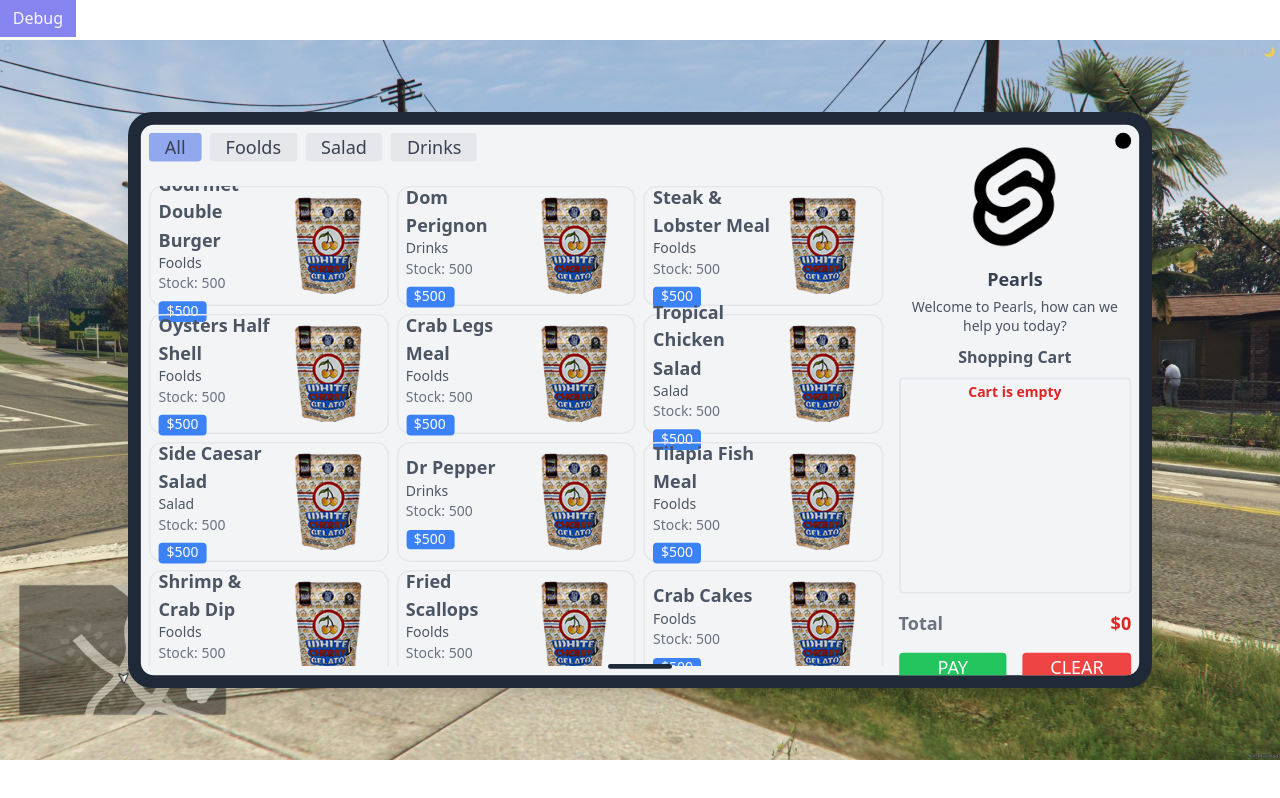
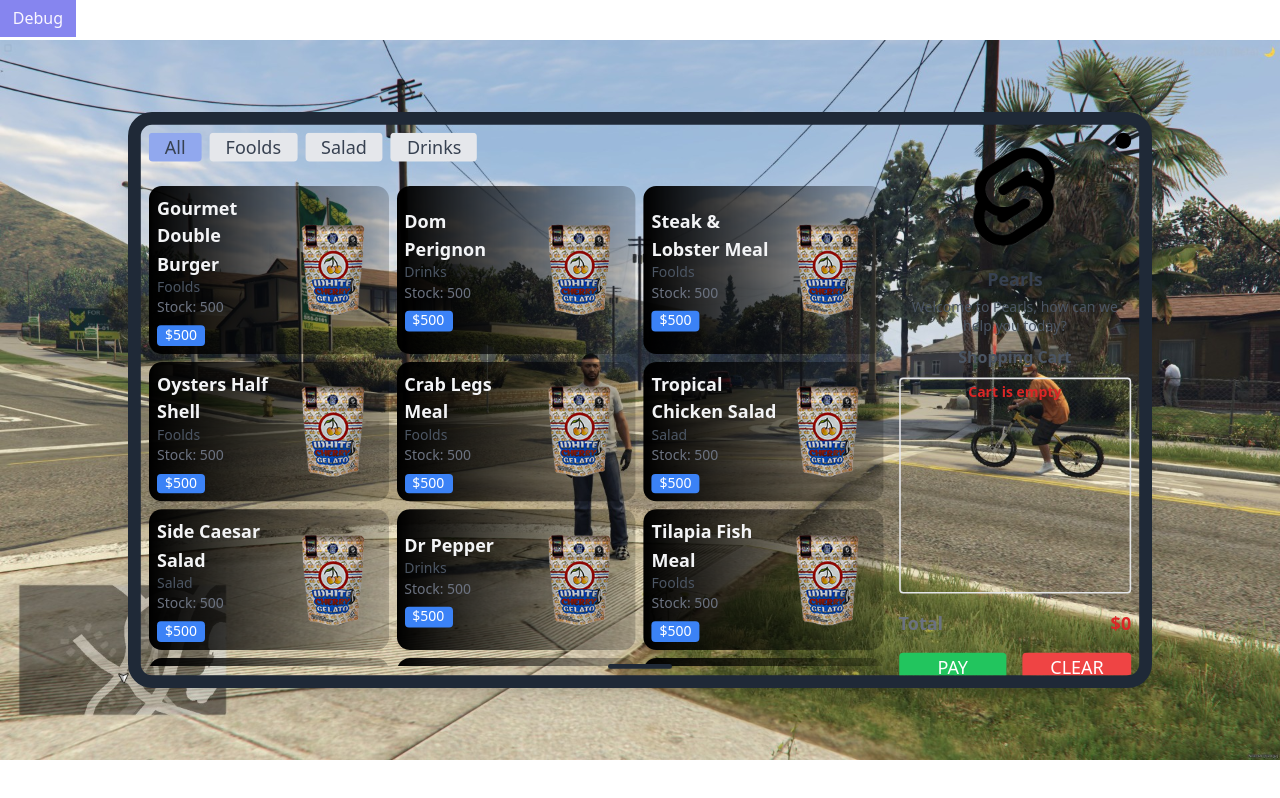
Before and after one commit to abubakarva33/fivem-store, a Svelte app: page / in a window 1280 px wide. Built offline with nearby package versions, Linux system fonts and the light colour scheme; a web font is replaced by a local one.

Commit message:
transparent background

```diff
--- a/src/components/ShopComponent.svelte
+++ b/src/components/ShopComponent.svelte
@@ -123,16 +123,14 @@
             </div>
 
             <!-- Items -->
-            <div
-                class="item-scrollbar grid grid-cols-1 sm:grid-cols-2 lg:grid-cols-3 gap-2"
-            >
+            <div class="item-scrollbar grid grid-cols-3 gap-2">
                 {#each filteredItems as item}
                     <div class="item-card">
                         <div
                             class="item-details flex flex-col justify-between h-full"
                         >
                             <div>
-                                <h3 class="text-lg text-gray-600 font-semibold">
+                                <h3 class="text-lg text-gray-100 font-semibold">
                                     {item.name}
                                 </h3>
                                 <p class="text-gray-600 text-sm">
@@ -299,13 +297,18 @@
         display: flex;
         justify-content: space-between;
         align-items: center;
-        border: 1px solid #e5e7eb;
+        /* border: 1px solid #e5e7eb; */
         padding: 5px;
         border-radius: 8px;
         transition:
             transform 0.3s ease,
             box-shadow 0.3s ease;
-        height: 75px;
+        /* height: 75px; */
+        background-image: linear-gradient(
+            to right,
+            rgba(0, 0, 0, 1),
+            rgba(0, 0, 0, 0.2)
+        );
     }
     .item-card:hover {
         transform: translateY(-1px);
@@ -317,8 +320,8 @@
         justify-content: center;
     }
     .item-image {
-        width: 64px;
-        height: 64px;
+        width: 60px;
+        height: 60px;
         object-fit: cover;
         border-radius: 6px;
     }
--- a/src/components/TabletShop.svelte
+++ b/src/components/TabletShop.svelte
@@ -5,11 +5,11 @@
 <!-- Fullscreen Container -->
 <div class="h-screen w-screen flex items-center justify-center bg-transparent">
     <!-- Tablet Frame -->
-    <div class="tablet-screen bg-gray-900 w-[640px] h-[360px] rounded-[1.5rem] shadow-lg border-8 border-gray-800 relative">
+    <div class="tablet-screen w-[640px] h-[360px] rounded-[1.5rem] shadow-lg border-8 border-gray-800 relative">
         <!-- Camera Hole -->
         <div class="camera-hole absolute top-2 right-2 bg-black w-4 h-4 rounded-full" ></div>
         <!-- Tablet Screen -->
-        <div class="bg-gray-100 w-full h-full rounded-[0.8rem] overflow-hidden p-2 flex flex-col items-center justify-center">
+        <div class="w-full h-full rounded-[0.8rem] overflow-hidden p-2 flex flex-col items-center justify-center">
             <!-- Tablet Content -->
              <ShopComponent />
         </div>
```
